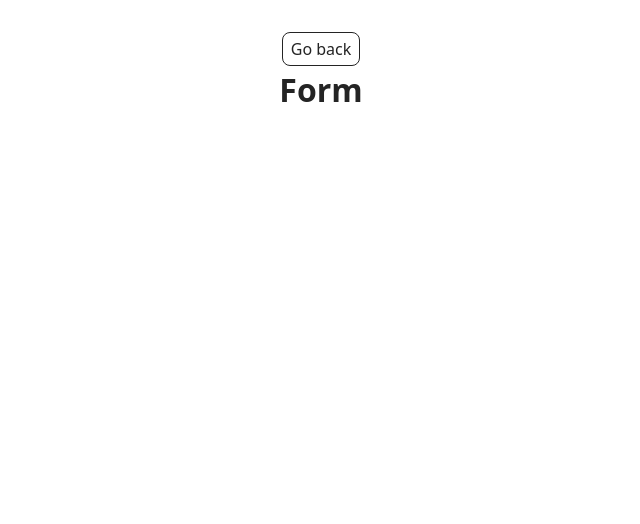
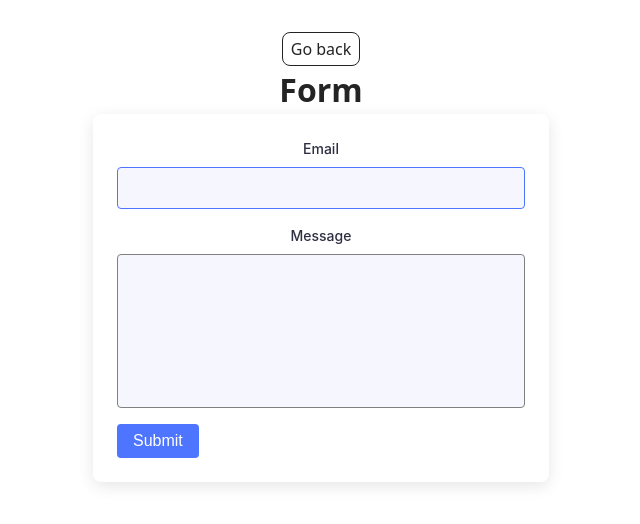
Before and after one commit to anastasiia-riumina/goit-js-hw-09, a website built with Vite: page src/2-form.html in a window 1280 px wide. Shown: the whole page, without its empty margins (319-959 px from the left). Built offline with nearby package versions, Linux system fonts and the light colour scheme.

Commit message:
initial commit add 2-form

```diff
--- a/src/2-form.html
+++ b/src/2-form.html
@@ -14,7 +14,17 @@
         <h1 class="main-title">
           Form
         </h1>
-
+        <form class="feedback-form" autocomplete="off">
+  <label>
+    Email
+    <input type="email" name="email" autofocus />
+  </label>
+  <label>
+    Message
+    <textarea name="message" rows="8"></textarea>
+  </label>
+  <button type="submit">Submit</button>
+</form>
       </div>
     </main>
     <script type="module" src="./js/2-form.js"></script>
--- a/src/css/styles.css
+++ b/src/css/styles.css
@@ -31,3 +31,59 @@
 .gallery img:hover {
   transform: scale(1.03);
 }
+
+  .feedback-form {
+  max-width: 408px;
+  margin: 0 auto;
+  padding: 24px;
+  background-color: #fff;
+  border-radius: 8px;
+  box-shadow: 0px 4px 16px rgba(0, 0, 0, 0.1);
+  font-family: 'Inter', sans-serif;
+  display: flex;
+  flex-direction: column;
+  gap: 16px;
+}
+
+.feedback-form label {
+  display: flex;
+  flex-direction: column;
+  font-size: 14px;
+  font-weight: 500;
+  color: #2e2f42;
+}
+
+.feedback-form input,
+.feedback-form textarea {
+  margin-top: 8px;
+  padding: 12px 16px;
+  font-size: 14px;
+  border: 1px solid #808080;
+  border-radius: 4px;
+  background-color: #f6f6fe;
+  resize: none;
+  transition: border-color 0.3s ease;
+}
+
+.feedback-form input:focus,
+.feedback-form textarea:focus {
+  outline: none;
+  border-color: #4e75ff;
+}
+
+.feedback-form button {
+  align-self: flex-start;
+  padding: 8px 16px;
+  font-size: 16px;
+  font-weight: 500;
+  color: #fff;
+  background-color: #4e75ff;
+  border: none;
+  border-radius: 4px;
+  cursor: pointer;
+  transition: background-color 0.3s ease;
+}
+
+.feedback-form button:hover {
+  background-color: #6c8cff;
+}
--- a/src/js/2-form.js
+++ b/src/js/2-form.js
@@ -0,0 +1,36 @@
+const form = document.querySelector('.feedback-form');
+const STORAGE_KEY = 'feedback-form-state';
+
+let formData = {
+  email: '',
+  message: '',
+};
+
+const savedData = localStorage.getItem(STORAGE_KEY);
+if (savedData) {
+  formData = JSON.parse(savedData);
+  form.elements.email.value = formData.email || '';
+  form.elements.message.value = formData.message || '';
+}
+
+form.addEventListener('input', e => {
+  formData[e.target.name] = e.target.value.trim();
+  localStorage.setItem(STORAGE_KEY, JSON.stringify(formData));
+});
+
+form.addEventListener('submit', e => {
+  e.preventDefault();
+
+  const { email, message } = formData;
+
+  if (email === '' || message === '') {
+    alert('Fill please all fields');
+    return;
+  }
+
+  console.log(formData);
+
+  form.reset();
+  localStorage.removeItem(STORAGE_KEY);
+  formData = { email: '', message: '' };
+});
```
